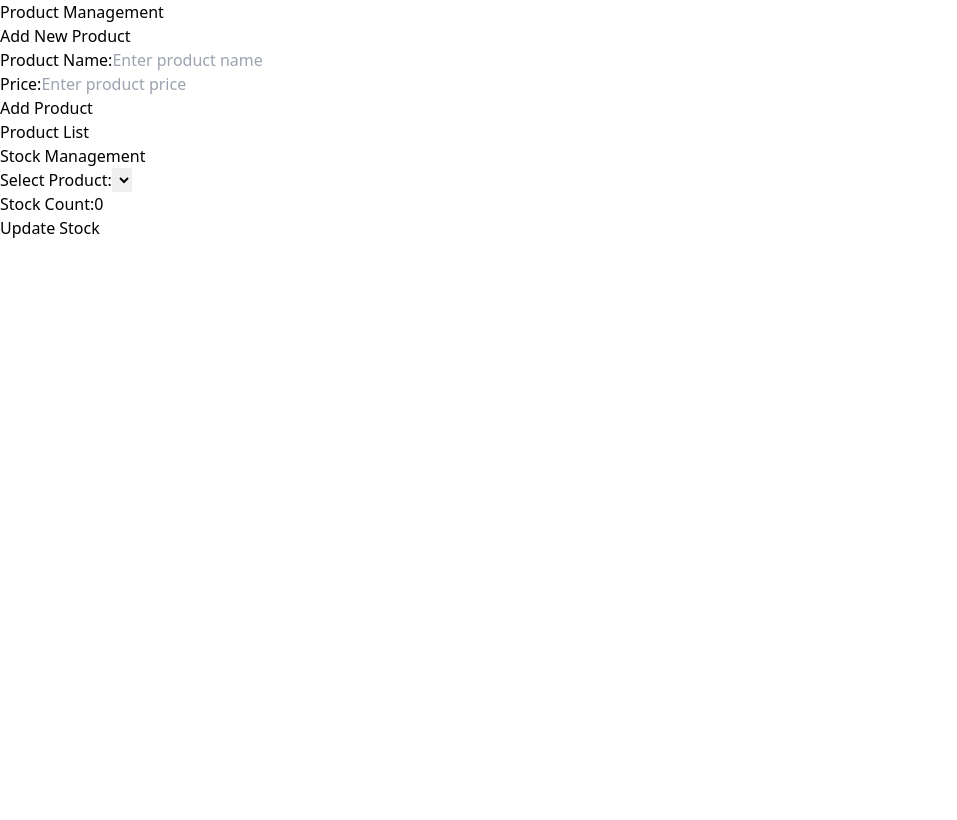
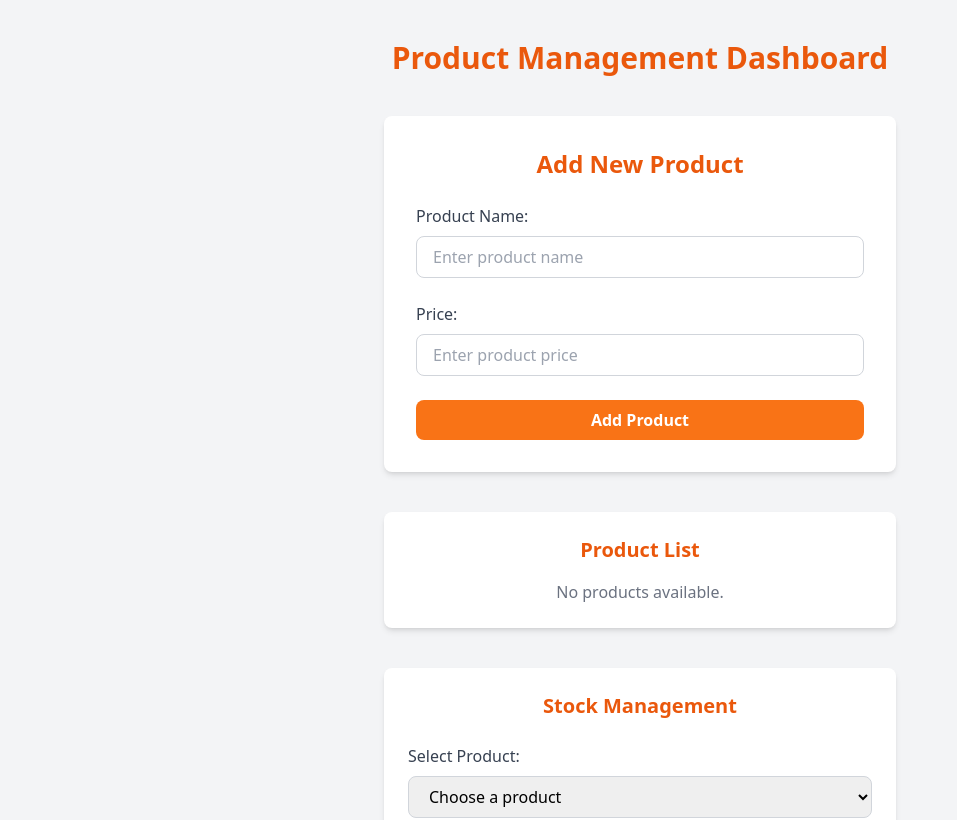
Before and after one commit to Nisham-N-K/Vikncodes_Frontend, a React (Create React App) app in the folder vikncodes/: page / in a window 1280 px wide. Shown: the top 820 px of the page, without its empty margins (0-957 px from the left). Built offline with nearby package versions, Linux system fonts and the light colour scheme.

Commit message:
added talwind css

```diff
--- a/vikncodes/package.json
+++ b/vikncodes/package.json
@@ -6,7 +6,8 @@
     "cra-template": "1.2.0",
     "react": "^19.0.0",
     "react-dom": "^19.0.0",
-    "react-scripts": "5.0.1"
+    "react-scripts": "5.0.1",
+    "web-vitals": "^4.2.4"
   },
   "scripts": {
     "start": "react-scripts start",
--- a/vikncodes/src/App.jsx
+++ b/vikncodes/src/App.jsx
@@ -3,16 +3,20 @@ import ProductForm from "./components/ProductForm";
 import ProductList from "./components/ProductList";
 import StockManagement from "./components/StockManagement";
 import ProductProvider from "./context/ProductContext";
-import './index.css';
+import "./index.css";
 
 const App = () => {
   return (
     <ProductProvider>
-      <div>
-        <h1>Product Management</h1>
-        <ProductForm />
-        <ProductList />
-        <StockManagement />
+      <div className="min-h-screen bg-gray-100 py-10">
+        <h1 className="text-3xl font-bold text-center text-orange-600 mb-8">
+          Product Management Dashboard
+        </h1>
+        <div className="space-y-10">
+          <ProductForm />
+          <ProductList />
+          <StockManagement />
+        </div>
       </div>
     </ProductProvider>
   );
--- a/vikncodes/src/components/ProductForm.jsx
+++ b/vikncodes/src/components/ProductForm.jsx
@@ -15,16 +15,13 @@ const ProductForm = () => {
   };
 
   return (
-    <div className="max-w-md mx-auto mt-10 p-6 bg-white shadow-md rounded-lg">
-      <h1 className="text-2xl font-semibold text-orange-600 mb-4 text-center">
+    <div className="max-w-lg mx-auto mt-10 p-8 bg-white shadow-md rounded-lg">
+      <h1 className="text-2xl font-bold text-orange-600 mb-6 text-center">
         Add New Product
       </h1>
       <form onSubmit={handleSubmit} className="space-y-6">
         <div>
-          <label
-            htmlFor="productName"
-            className="block text-gray-700 font-medium mb-2"
-          >
+          <label htmlFor="productName" className="block text-gray-700 font-medium mb-2">
             Product Name:
           </label>
           <input
@@ -32,15 +29,12 @@ const ProductForm = () => {
             type="text"
             value={productName}
             onChange={(e) => setProductName(e.target.value)}
-            className="w-full px-4 py-2 border border-gray-300 rounded-lg focus:outline-none focus:ring-2 focus:ring-orange-500 focus:border-orange-500"
+            className="w-full px-4 py-2 border border-gray-300 rounded-lg focus:outline-none focus:ring-2 focus:ring-orange-500"
             placeholder="Enter product name"
           />
         </div>
         <div>
-          <label
-            htmlFor="productPrice"
-            className="block text-gray-700 font-medium mb-2"
-          >
+          <label htmlFor="productPrice" className="block text-gray-700 font-medium mb-2">
             Price:
           </label>
           <input
@@ -48,7 +42,7 @@ const ProductForm = () => {
             type="number"
             value={productPrice}
             onChange={(e) => setProductPrice(e.target.value)}
-            className="w-full px-4 py-2 border border-gray-300 rounded-lg focus:outline-none focus:ring-2 focus:ring-orange-500 focus:border-orange-500"
+            className="w-full px-4 py-2 border border-gray-300 rounded-lg focus:outline-none focus:ring-2 focus:ring-orange-500"
             placeholder="Enter product price"
           />
         </div>
--- a/vikncodes/src/components/ProductList.jsx
+++ b/vikncodes/src/components/ProductList.jsx
@@ -5,15 +5,22 @@ const ProductList = () => {
   const { products } = useContext(ProductContext);
 
   return (
-    <div>
-      <h2>Product List</h2>
-      <ul>
-        {products.map((product, index) => (
-          <li key={index}>
-            {product.name} - ${product.price}
-          </li>
-        ))}
-      </ul>
+    <div className="max-w-lg mx-auto mt-10 p-6 bg-white shadow-md rounded-lg">
+      <h2 className="text-xl font-bold text-orange-600 mb-4 text-center">
+        Product List
+      </h2>
+      {products.length > 0 ? (
+        <ul className="divide-y divide-gray-200">
+          {products.map((product, index) => (
+            <li key={index} className="py-4 flex justify-between items-center">
+              <span className="text-gray-700 font-medium">{product.name}</span>
+              <span className="text-gray-500">${product.price}</span>
+            </li>
+          ))}
+        </ul>
+      ) : (
+        <p className="text-gray-500 text-center">No products available.</p>
+      )}
     </div>
   );
 };
--- a/vikncodes/src/components/StockManagement.jsx
+++ b/vikncodes/src/components/StockManagement.jsx
@@ -13,11 +13,17 @@ const StockManagement = () => {
   };
 
   return (
-    <div>
-      <h2>Stock Management</h2>
-      <div>
-        <label>Select Product:</label>
-        <select onChange={(e) => setSelectedProduct(e.target.value)}>
+    <div className="max-w-lg mx-auto mt-10 p-6 bg-white shadow-md rounded-lg">
+      <h2 className="text-xl font-bold text-orange-600 mb-6 text-center">
+        Stock Management
+      </h2>
+      <div className="mb-4">
+        <label className="block text-gray-700 font-medium mb-2">Select Product:</label>
+        <select
+          onChange={(e) => setSelectedProduct(e.target.value)}
+          className="w-full px-4 py-2 border border-gray-300 rounded-lg focus:outline-none focus:ring-2 focus:ring-orange-500"
+        >
+          <option value="">Choose a product</option>
           {products.map((product, index) => (
             <option key={index} value={product.name}>
               {product.name}
@@ -25,15 +31,21 @@ const StockManagement = () => {
           ))}
         </select>
       </div>
-      <div>
-        <label>Stock Count:</label>
+      <div className="mb-6">
+        <label className="block text-gray-700 font-medium mb-2">Stock Count:</label>
         <input
           type="number"
           value={stockCount}
           onChange={(e) => setStockCount(e.target.value)}
+          className="w-full px-4 py-2 border border-gray-300 rounded-lg focus:outline-none focus:ring-2 focus:ring-orange-500"
         />
       </div>
-      <button onClick={handleUpdateStock}>Update Stock</button>
+      <button
+        onClick={handleUpdateStock}
+        className="w-full bg-orange-500 text-white font-semibold py-2 rounded-lg hover:bg-orange-600 transition duration-300"
+      >
+        Update Stock
+      </button>
     </div>
   );
 };
--- a/vikncodes/tailwind.config.js
+++ b/vikncodes/tailwind.config.js
@@ -1,8 +1,9 @@
-/** @type {import('tailwindcss').Config} */
 module.exports = {
-  content: [],
-  theme: {
-    extend: {},
-  },
-  plugins: [],
-}
+    content: [
+        "./src/**/*.{js,jsx,ts,tsx}",
+    ],
+    theme: {
+        extend: {},
+    },
+    plugins: [],
+};
```
Also changed, not shown: 1 other file (tests, documents, lock files or other folders).
